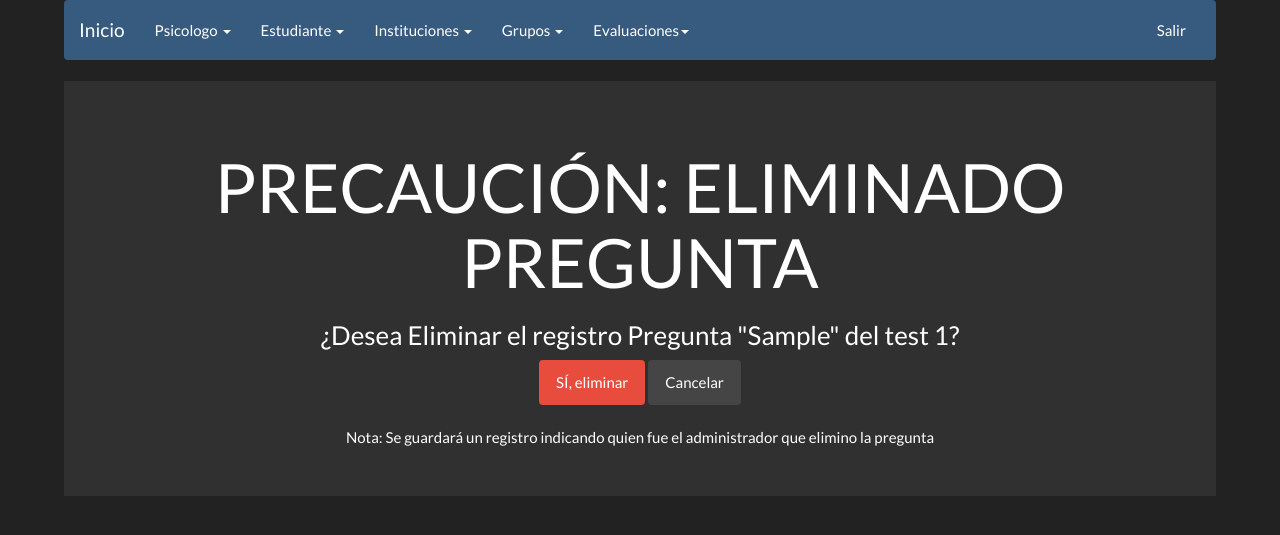
After one commit to andrescollazos/pruebas-psicologicas, a Django app: a page that uses templates/administrador/pregunta_eliminar.html in a window 1280 px wide. The commit adds this page. Shown: the top 535 px of the page. Run offline with Django 3.2, Linux system fonts and the light colour scheme; a user stored in the database is signed in; tables that the repository leaves empty hold one stand-in row (values such as "Sample post"); some libraries are stand-ins or nearby versions.

Commit message:
Eliminar Pregunta: El usuario administrador puede eliminar una pregunta de un Test

```diff
--- a/apps/administrador/urls.py
+++ b/apps/administrador/urls.py
@@ -55,4 +55,6 @@ urlpatterns = [
         name = 'grupo_eliminar'),
     url(r'^eliminar/test/(?P<pk>\d+)$', permission_required('administrador.administrar', login_url = '/accounts/login/')(TestEliminar),
         name = 'test_eliminar'),
+    url(r'^eliminar/pregunta/(?P<pre_id>\d+)/(?P<test_id>\d+)$', permission_required('administrador.administrar', login_url = '/accounts/login/')(PreguntaEliminar),
+        name = 'pregunta_eliminar'),
 ]
--- a/apps/administrador/views.py
+++ b/apps/administrador/views.py
@@ -352,3 +352,12 @@ def TestEliminar(request, pk):
         test.delete()
         return HttpResponseRedirect(reverse_lazy('administrador:test_listar'))
     return render(request, 'administrador/test_eliminar.html', {'test': test})
+
+# Modelo Pregunta
+@permission_required('administrador.administrar', login_url = '/accounts/login/')
+def PreguntaEliminar(request, pre_id, test_id):
+    pregunta = Pregunta.objects.get(id = pre_id)
+    if request.method == 'POST':
+        pregunta.delete()
+        return PreguntaList(request, test_id)
+    return render(request, 'administrador/pregunta_eliminar.html', {'pregunta': pregunta, 'test':test_id})
--- /dev/null
+++ b/templates/administrador/pregunta_eliminar.html
@@ -0,0 +1,18 @@
+{% extends 'administrador/index.html'%}
+
+
+{% block content %}
+<h1>PRECAUCIÓN: ELIMINADO PREGUNTA</h1>
+<form method="post">
+  {% csrf_token %}
+  <h3>¿Desea Eliminar el registro Pregunta "{{ pregunta.pregunta }}" del test {{ test }}?</h3>
+
+  <button class="btn btn-danger" type="submit">SÍ, eliminar</button>
+  <a class="btn btn-default" href="{% url 'administrador:pregunta_listar' test %}">Cancelar</a>
+
+</form>
+
+<br>
+Nota: Se guardará un registro indicando quien fue el administrador que elimino la pregunta
+
+{% endblock %}
--- a/templates/administrador/pregunta_list.html
+++ b/templates/administrador/pregunta_list.html
@@ -28,7 +28,7 @@
           <a class="btn btn-primary" href="{% url 'administrador:pregunta_editar' pregunta.id test %}">Editar</a>
         </td>
         <td>
-          <a class="btn btn-danger" href="#">Eliminar</a>
+          <a class="btn btn-danger" href="{% url 'administrador:pregunta_eliminar' pregunta.id test %}">Eliminar</a>
         </td>
       </tr>
       {% endfor %}
```
